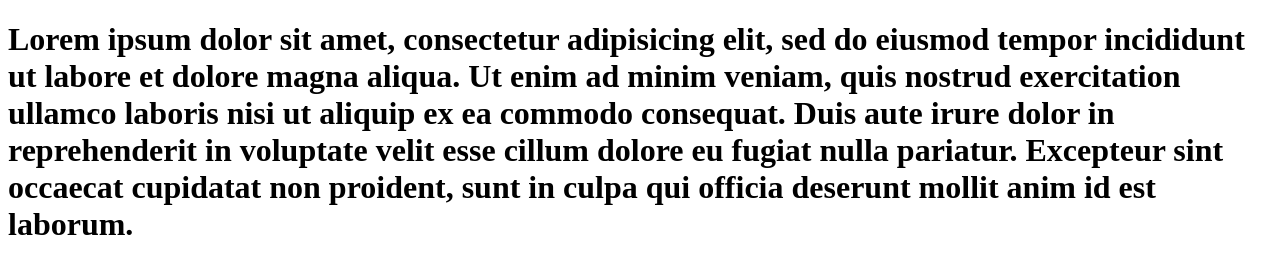
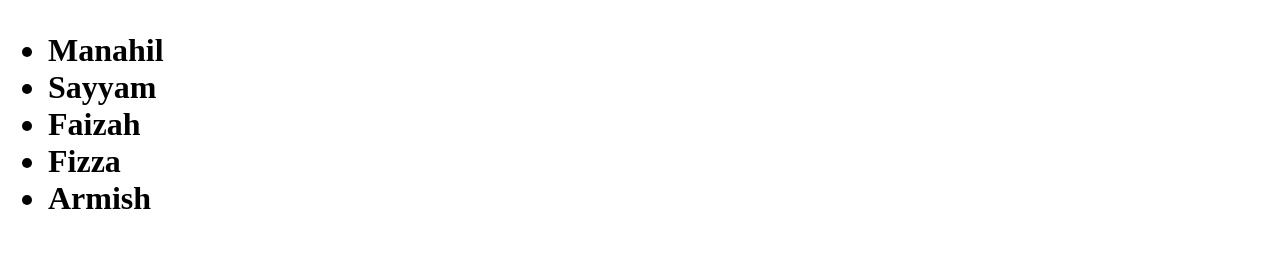
Before and after one commit to hoorainzia/random, a plain HTML site: page site/index.html in a window 1280 px wide. Drawn offline with Linux system fonts and the light colour scheme.

Commit message:
small change

```diff
--- a/site/index.html
+++ b/site/index.html
@@ -6,12 +6,16 @@
 	<title>Hello Coursera</title>
 </head>
 <body>
-	<h1>Lorem ipsum dolor sit amet, consectetur adipisicing elit, sed do eiusmod
-	tempor incididunt ut labore et dolore magna aliqua. Ut enim ad minim veniam,
-	quis nostrud exercitation ullamco laboris nisi ut aliquip ex ea commodo
-	consequat. Duis aute irure dolor in reprehenderit in voluptate velit esse
-	cillum dolore eu fugiat nulla pariatur. Excepteur sint occaecat cupidatat non
-	proident, sunt in culpa qui officia deserunt mollit anim id est laborum.</h1>
+	<h1>
+		<ul>
+
+			<li>Manahil</li>
+			<li>Sayyam</li>
+			<li>Faizah</li>
+			<li>Fizza</li>
+			<li>Armish</li>
+		</ul>
+	</h1>
 
 </body>
 </html>
```
